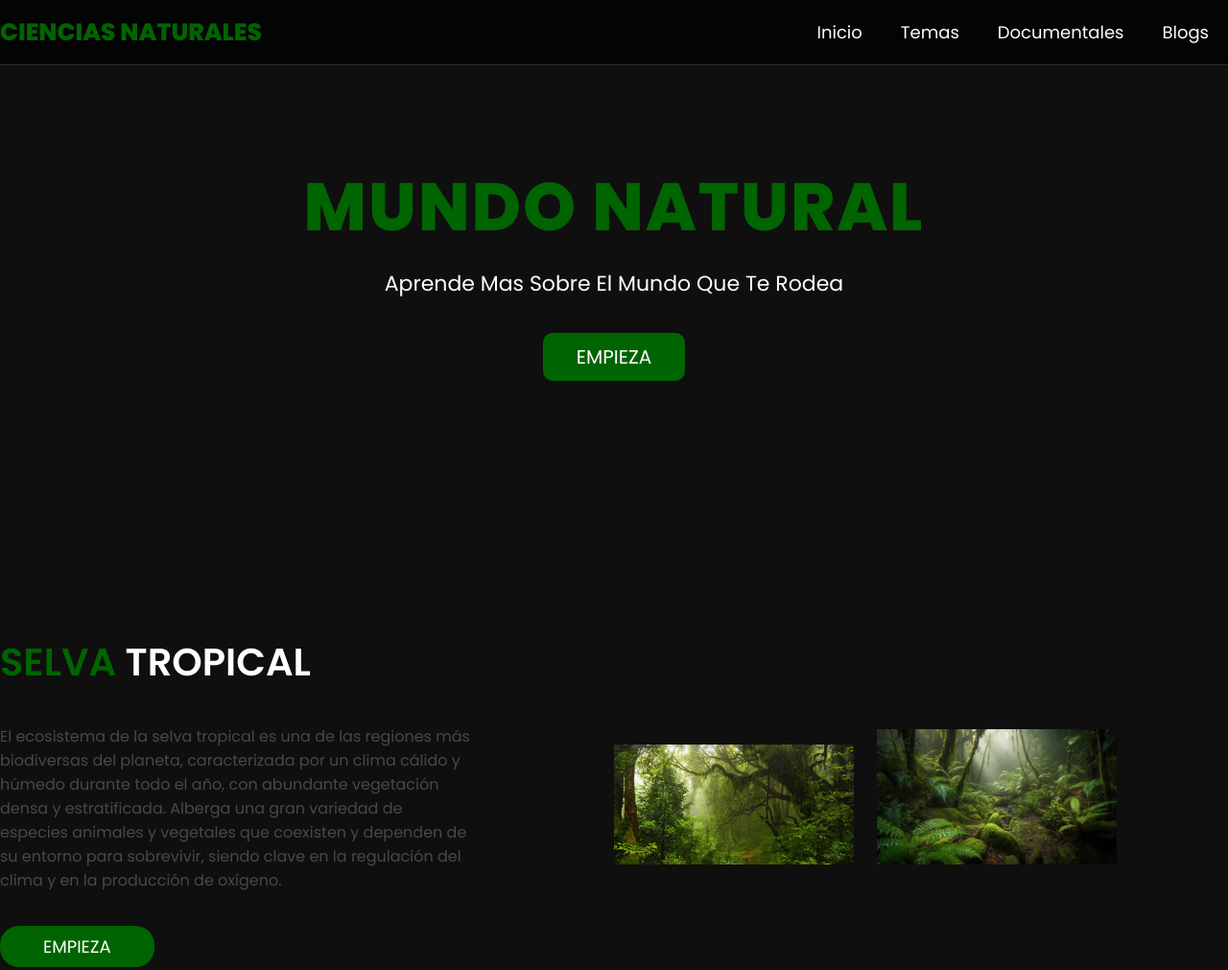
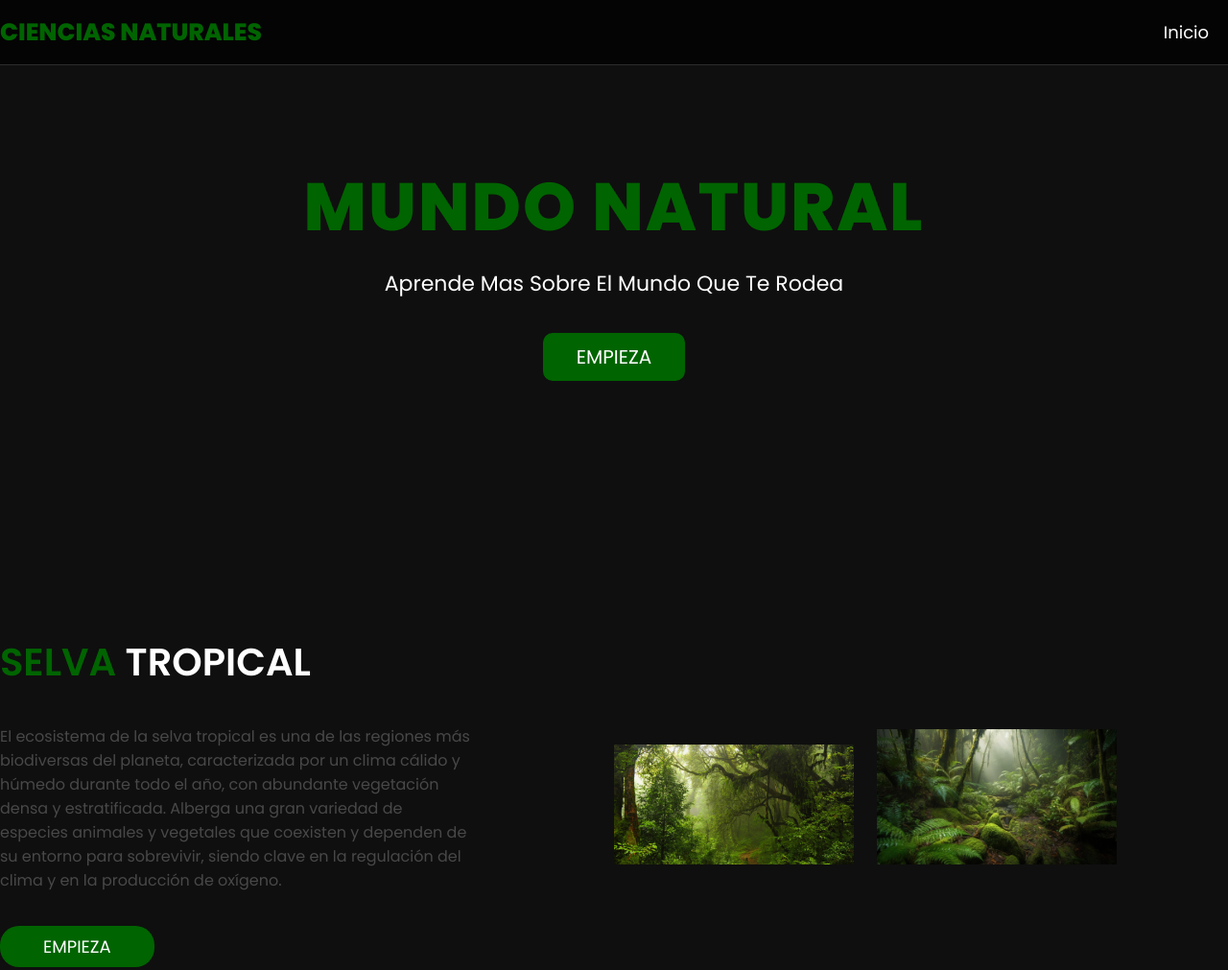
Before and after one commit to ryaxdev/ciencias3C, a plain HTML site: page index.html in a window 1280 px wide. Shown: the top 1011 px of the page at 96% size. Drawn offline with Linux system fonts and the light colour scheme.

Commit message:
Update index.html

```diff
--- a/index.html
+++ b/index.html
@@ -18,9 +18,6 @@
             <nav class="navbar">
                 <ul>
                     <li><a href="#">Inicio</a></li>
-                    <li><a href="#">Temas</a></li>
-                    <li><a href="#">Documentales</a></li>
-                    <li><a href="#">Blogs</a></li>
                 </ul>
 
             </nav>
```
